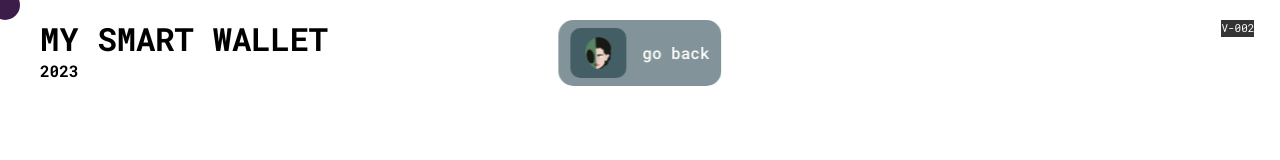
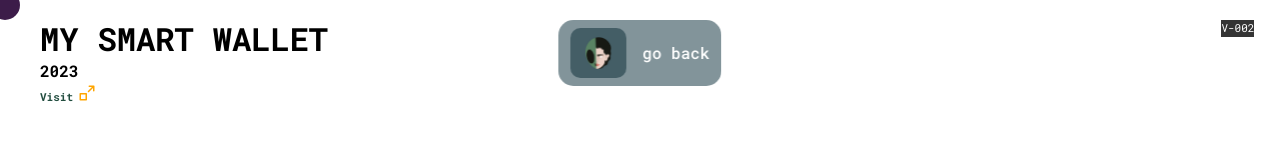
Before and after one commit to foferys/my-react-portfolio, a React (Vite) app: page /project/1 in a window 1280 px wide. Shown: the top 160 px of the page. Built offline with nearby package versions, Linux system fonts and the light colour scheme.

Commit message:
aggiunta dipendenza iconscout unicons; implementazione context animazione link personalizzato (HoverContext.jsx)

```diff
--- a/package.json
+++ b/package.json
@@ -10,6 +10,7 @@
     "preview": "vite preview"
   },
   "dependencies": {
+    "@iconscout/react-unicons": "^2.0.2",
     "@popperjs/core": "^2.11.8",
     "@reduxjs/toolkit": "^2.2.7",
     "@studio-freight/lenis": "^1.0.42",
--- a/src/App.css
+++ b/src/App.css
@@ -675,6 +675,10 @@ h2.title.h2 {
 .header2 .logo {
   height: 45px;
   padding: 6px 13px;
+  transition: all .2s ease-in-out;
+}
+.header2 .logo:hover {
+  zoom: .9;
 }
 
 .goBack{
@@ -818,6 +822,26 @@ h2.title.h2 {
   object-fit: cover;
   height: 100%;
   width: 100%;
+}
+#goToProjectIcon:hover svg {
+  color: green;
+}
+.externalLinkicon {
+  display: flex;
+  align-items: center;
+  justify-content: flex-start;
+  position: relative;
+  width: fit-content;
+}
+.externalLinkicon svg {
+  width: 18px;
+  color: orange;
+  position: absolute;
+  top: -11px;
+  right: -23px;
+}
+.externalLinkicon a {
+  font-size: 11px;
 }
 
 /* --page horz scroll */
--- a/src/components/BottomNav.jsx
+++ b/src/components/BottomNav.jsx
@@ -54,7 +54,7 @@ function BottomNav({page3d}) {
                             behavior: 'smooth'
                         });
                     }
-                }}><img src={ (location.pathname == "/project")? arrowleft : arrowup} alt="torna su" />
+                }}><img src={ (location.pathname.includes("/project"))? arrowleft : arrowup} alt="torna su" />
             </a>
         </div>
         <div className="header2" style={{ bottom: headerBottom }}>
--- a/src/components/OrizScrollingPage.jsx
+++ b/src/components/OrizScrollingPage.jsx
@@ -5,6 +5,10 @@ import video1 from '../assets/video/code.mp4';
 import codeboy from '../assets/video/codeboy.mp4';
 import { useLocation, useParams } from "react-router-dom";
 import { progetti } from "../dataprojects/progData";
+import { UilExpandFromCorner } from '@iconscout/react-unicons'
+import { HoverProvider } from "../store/HoverContext";
+import TextHoverEff from "./TextHoverEff";
+import { UilDirection } from '@iconscout/react-unicons'
 
 gsap.registerPlugin(ScrollTrigger);
 
@@ -83,15 +87,28 @@ function OrizScrollingPage() {
         };
     }, []); // Dipendenza vuota: esegui solo al montaggio
 
-
-
     return (
 
         <section className="horScrollElement">
             {/* //stampo la lista che ho recuperato sopra */}
-            <div id="progTitle">
-                <h2 className="text-uppercase">{progetto.name}</h2>
+            <div id="progTitle" className="z-3">
+                <span className="d-flex gap-4">
+                    <h2 className="text-uppercase">{progetto.name}</h2>
+                    <a id="goToProjectIcon" className="text-orange p-0" href={progetto.href} target="_blank">
+
+                    </a>
+                </span>
                 <p>{progetto.date}</p>
+
+                {/* <a ref={hovText} class="toHov" href="https://iconscout.com/unicons/free-line-icons/arrows">Allinaword</a> */}
+
+                {/* link creato come context per utilizzarlo con animazione per diversi testi */}
+                <div className="externalLinkicon">
+                    <HoverProvider>
+                        <TextHoverEff text="Visit" goto={progetto.href} /> <UilExpandFromCorner />
+                    </HoverProvider>
+                </div>
+
             </div>
             <div id="whatIs">
                 {
--- /dev/null
+++ b/src/components/TextHoverEff.jsx
@@ -0,0 +1,30 @@
+// import { useHover } from "../store/HoverContext"; //-> riferito all'altro modo di importare il context di textHover (commentato alla fine di quella pagina)
+import { useContext } from "react";
+import { HoverContext } from "../store/HoverContext";
+
+
+function TextHoverEff({text, goto}) {
+
+    // Uso il contesto per accedere allo stato e ai gestori degli eventi del contesto creato per i testi hoverati in HoverContext.jsx
+    const {isHovered, handleMouseEnter, handleMouseLeave, hovText} = useContext(HoverContext);
+
+    return(
+        <>
+        <a ref={hovText} class="toHov" href={goto} target="_blank"
+            onMouseEnter={handleMouseEnter}
+            onMouseLeave={handleMouseLeave}
+            style={{
+                color: isHovered ? 'black' : '#224d3f',
+                fontWeight:'bold',
+                textDecoration: isHovered? "none !important":"underline !important",
+            }}
+            >
+
+            {text}
+        </a>
+
+        </>
+    )
+}
+
+export default TextHoverEff;
--- a/src/dataprojects/progData.js
+++ b/src/dataprojects/progData.js
@@ -26,6 +26,7 @@ export const progetti = [
     tecs: ["Back-end Development", "Creative Website Architecture", "SpringBoot", "MVC pattern"],
     desc: "Lorem ipsum dolor, sit amet consectetur adipisicing elit. Voluptates sequi nulla neque doloremque modi totam.",
     date: 2023,
+    href: "https://github.com/Agarbala/mysmartwallet",
     preimg: myWallett,
     imgs: [account, pattern, dashboard, login, sidebar, tendina, obiettivo]
   },
@@ -47,6 +48,7 @@ export const progetti = [
     tecs: ["Wordpress", "Creative Website Architecture", "GSAP animations", "custom implementations", ],
     desc: "Lorem ipsum dolor, sit amet consectetur adipisicing elit. Voluptates sequi nulla neque doloremque modi totam.",
     date: 2023,
+    href: "https://github.com/Agarbala/mysmartwallet",
     preimg: bergamotto,
     imgs: ["src/img/myWallet/account.png", "src/img/myWallet/account.png", "src/img/myWallet/account.png", "src/img/myWallet/account.png", "src/img/myWallet/account.png", "src/img/myWallet/account.png", "src/img/myWallet/account.png"]
   },
@@ -57,6 +59,7 @@ export const progetti = [
     tecs: [],
     desc: "Lorem ipsum dolor, sit amet consectetur adipisicing elit. Voluptates sequi nulla neque doloremque modi totam.",
     date: 2023,
+    href: "https://github.com/Agarbala/mysmartwallet",
     preimg: galatro,
     imgs: ["src/img/myWallet/account.png", "src/img/myWallet/account.png", "src/img/myWallet/account.png", "src/img/myWallet/account.png", "src/img/myWallet/account.png", "src/img/myWallet/account.png", "src/img/myWallet/account.png"]
   },
@@ -67,6 +70,7 @@ export const progetti = [
     tecs: [],
     desc: "Lorem ipsum dolor, sit amet consectetur adipisicing elit. Voluptates sequi nulla neque doloremque modi totam.",
     date: 2023,
+    href: "https://github.com/Agarbala/mysmartwallet",
     preimg: primacom,
     imgs: ["src/img/myWallet/account.png", "src/img/myWallet/account.png", "src/img/myWallet/account.png", "src/img/myWallet/account.png", "src/img/myWallet/account.png", "src/img/myWallet/account.png", "src/img/myWallet/account.png"]
 
@@ -78,6 +82,7 @@ export const progetti = [
     tecs: [],
     desc: "Lorem ipsum dolor, sit amet consectetur adipisicing elit. Voluptates sequi nulla neque doloremque modi totam.",
     date: 2022,
+    href: "https://github.com/Agarbala/mysmartwallet",
     preimg: bilanciophp,
     imgs: ["src/img/myWallet/account.png", "src/img/myWallet/account.png", "src/img/myWallet/account.png", "src/img/myWallet/account.png", "src/img/myWallet/account.png", "src/img/myWallet/account.png", "src/img/myWallet/account.png"]
 
@@ -89,6 +94,7 @@ export const progetti = [
     tecs: [],
     desc: "Lorem ipsum dolor, sit amet consectetur adipisicing elit. Voluptates sequi nulla neque doloremque modi totam.",
     date: 2022,
+    href: "https://github.com/Agarbala/mysmartwallet",
     preimg: ecomm,
     imgs: ["src/img/myWallet/account.png", "src/img/myWallet/account.png", "src/img/myWallet/account.png", "src/img/myWallet/account.png", "src/img/myWallet/account.png", "src/img/myWallet/account.png", "src/img/myWallet/account.png"]
 
--- /dev/null
+++ b/src/store/HoverContext.jsx
@@ -0,0 +1,115 @@
+import { createContext, useContext, useState } from "react";
+import { useRef, useEffect } from "react";
+
+
+export const HoverContext = createContext();
+
+export function HoverProvider({children}) {
+
+    const [isHovered, setIsHovered] = useState(false);
+
+    const handleMouseEnter = () => {
+        setIsHovered(true);
+    }
+    const handleMouseLeave = () => {
+        setIsHovered(false);
+    }
+
+
+    // creo un reference che passo anche tra le props value sotto
+    const hovText = useRef(null)
+
+    useEffect(() => { //--> implementazione animazione testo
+        if(hovText.current) {
+            // const hovButs = document.querySelectorAll(".toHov");
+            const hovButs = document.querySelectorAll(".toHov");
+            const elems = ["-","-","-","+","-","-", ];
+
+
+            for (let i = 0; i < hovButs.length; i++) {
+
+                const origntext = hovButs[i].innerHTML;
+
+                hovButs[i].addEventListener("mouseenter", ()=> {
+
+                    const text = hovButs[i].innerHTML;
+
+                    for (let x = 0; x < 7; x++) {
+                        // console.log("sono al ciclo x:" + x)
+
+                        if(x==0 || x == 3) {
+                            setTimeout(() => {
+                                let newWord = "";
+                                for (let j = 0; j < text.length; j++) {
+
+                                    let numCasuale = Math.floor(Math.random() * elems.length)
+                                    newWord += elems[numCasuale];
+
+                                    hovButs[i].innerHTML = newWord;
+
+                                }
+                            },x==0? 0:230)
+                        }
+                        if(x==1 || x == 4) {
+                            setTimeout(() => {
+                                let newWord = "";
+                                for (let j = 0; j < text.length; j++) {
+
+                                    let numCasuale = Math.floor(Math.random() * elems.length)
+                                    if(numCasuale %2 ==0 || j %2==0) {
+
+                                        newWord += elems[numCasuale];
+
+                                    }else{
+                                        newWord+=text[j]
+                                    }
+
+                                    hovButs[i].innerHTML = newWord;
+                                }
+                            },x==1? 120:270)
+                        }
+                        if(x==2|| x == 5) {
+                            setTimeout(() => {
+                                let newWord = "";
+                                for (let j = 0; j < text.length; j++) {
+
+                                    let numCasuale = Math.floor(Math.random() * elems.length)
+                                    if(numCasuale %2 ==0 || j %2==0) {
+
+                                        newWord += elems[numCasuale];
+
+                                    }else{
+                                        newWord+=text[i]
+                                    }
+
+                                    hovButs[i].innerHTML = newWord;
+                                }
+                            },x==2? 190:320)
+                        }
+                        if(x==6) {
+                            setTimeout(() => {
+                                hovButs[i].innerHTML = origntext;
+                            },390)
+                        }
+
+                    }
+
+                })
+
+
+            }
+        }
+    }, [])
+
+    return(
+        <HoverContext.Provider value={{isHovered, handleMouseEnter, handleMouseLeave, hovText}}>
+            {children}
+        </HoverContext.Provider>
+    )
+
+}
+
+// Un hook personalizzato per utilizzare il contesto
+// export function useHover() {
+//     return useContext(HoverContext);
+// }
```
Also changed, not shown: src/App.jsx (+11 -2 lines), 1 other file (tests, documents, lock files or other folders).
